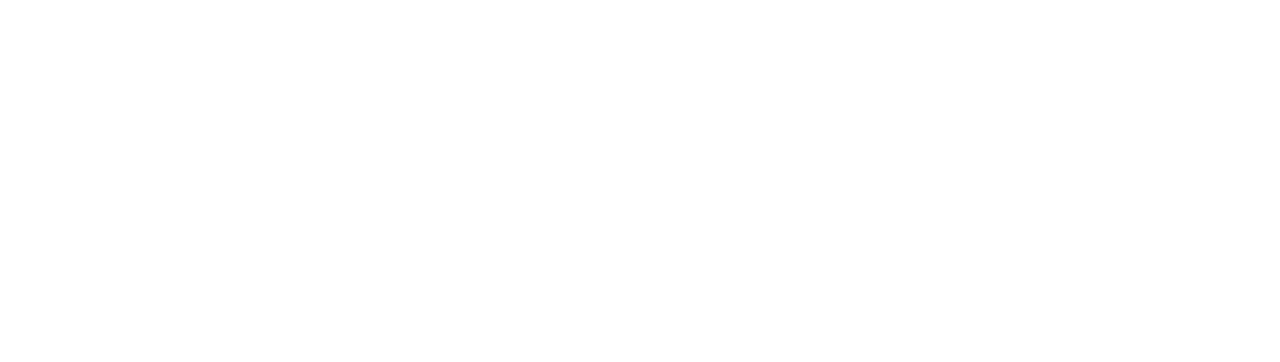
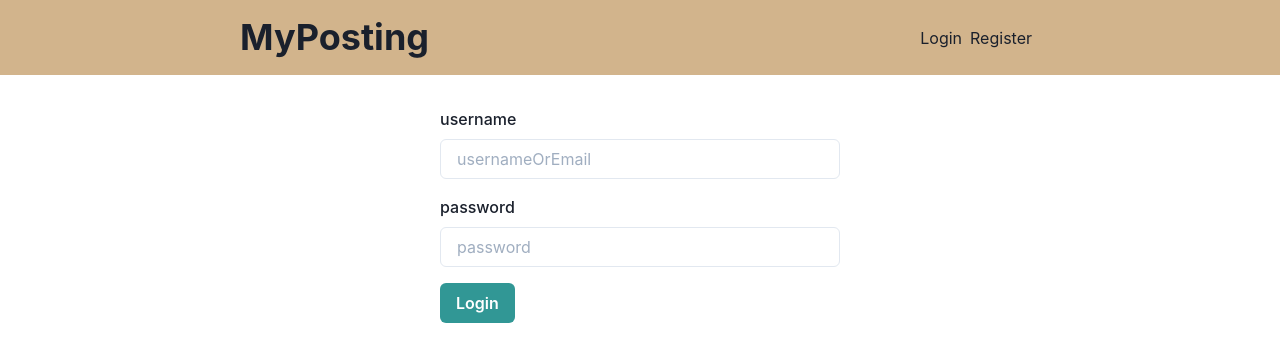
Before and after one commit to danhdeng/react-post-app, a Next.js app in the folder client/: page /login in a window 1280 px wide. Shown: the top 362 px of the page. Built offline with nearby package versions, Linux system fonts and the light colour scheme; no server answers.

Commit message:
add layout and fixed bug in useCheckAuth

```diff
--- a/client/src/components/InputField.tsx
+++ b/client/src/components/InputField.tsx
@@ -13,15 +13,14 @@
     textarea?: boolean
 }
 
-export const InputField = ({textarea,...props}:InputFieldProps) => {
-    const [field, {error}] =useField(props)
-    console.log('field from props',field)
+export const InputField = ({ textarea, ...props }: InputFieldProps) => {
+    const [field, { error }] = useField(props)
     return (
-		<FormControl isInvalid={!!error}>
-			<FormLabel htmlFor={field.name}>{props.label}</FormLabel>
+        <FormControl isInvalid={!!error}>
+            <FormLabel htmlFor={field.name}>{props.label}</FormLabel>
             {textarea ? (
                 <Textarea {...field} id={field.name} {...props} />
-                ) : (<Input {...field} id={field.name} {...props} />)
+            ) : (<Input {...field} id={field.name} {...props} />)
             }
             {error && <FormErrorMessage>{error}</FormErrorMessage>}
         </FormControl>
--- a/client/src/components/Layout.tsx
+++ b/client/src/components/Layout.tsx
@@ -1,9 +1,15 @@
-import React from 'react'
+import { ReactNode } from 'react'
+import { Navbar } from './Navbar'
+import { Wrapper } from './Wrapper'
 
-export const Layout = () => {
+interface ILayoutProps {
+    children: ReactNode
+}
+export const Layout = ({ children }: ILayoutProps) => {
     return (
-        <div>
-            Layout Component
-        </div>
+        <>
+            <Navbar></Navbar>
+            <Wrapper>{children}</Wrapper>
+        </>
     )
 }
--- a/client/src/components/Navbar.tsx
+++ b/client/src/components/Navbar.tsx
@@ -1,9 +1,75 @@
-import React from 'react'
+import { Reference, gql } from "@apollo/client"
+import { MeDocument, MeQuery, useLogoutMutation, useMeQuery } from "../generated/graphql"
+import NextLink from 'next/link'
+import { Link, Flex, Button, Box, Heading } from "@chakra-ui/react"
+export const Navbar = () => {
+    const { data, loading: useMeQueryLoading } = useMeQuery()
 
-export const Navbar = () => {
+    const [logout, { loading: useLogoutMutationLoading }] = useLogoutMutation()
+
+    const logoutUser = async () => {
+        await logout({
+            update(cache, { data }) {
+                if (data?.logout) {
+                    cache.writeQuery<MeQuery>({
+                        query: MeDocument,
+                        data: { me: null }
+                    })
+                    cache.modify({
+                        fields: {
+                            posts(existing) {
+                                existing.paginatedPosts.forEach((post: Reference) => {
+                                    cache.writeFragment({
+                                        id: post.__ref,
+                                        fragment: gql`
+                                                fragment VoteType on Post{
+                                                    voteType
+                                                }`,
+                                        data: {
+                                            voteType: 0
+                                        }
+                                    })
+                                })
+                                return existing
+                            }
+                        }
+                    })
+                }
+            }
+        })
+    }
+    let body
+    if (useMeQueryLoading) {
+        body = null
+    } else if (!data?.me) {
+        body = (
+            <>
+                <NextLink href='/login'>
+                    <Link mr={2}>Login</Link>
+                </NextLink>
+                <NextLink href='/register'>
+                    <Link mr={2}>Register</Link>
+                </NextLink>
+            </>
+        )
+    } else {
+        body = (
+            <Flex>
+                <NextLink href='/create-post'>
+                    <Button mr={4}>Create Post</Button>
+                </NextLink>
+                <Button onClick={logoutUser} isLoading={useLogoutMutationLoading}>Logout</Button>
+            </Flex>
+        )
+    }
     return (
-        <div>
-            navbar.component
-        </div>
+        <Box bg='tan' p={4}>
+            <Flex maxW={800} justifyContent='space-between' align='center' m='auto'>
+                <NextLink href='/'>
+                    <Heading>MyPosting</Heading>
+                </NextLink>
+                <Box>{body}</Box>
+            </Flex>
+        </Box>
     )
 }
--- a/client/src/pages/_app.tsx
+++ b/client/src/pages/_app.tsx
@@ -6,7 +6,8 @@
 const client = new ApolloClient({
   uri: 'http://localhost:4000/graphql',
   cache: new InMemoryCache(),
-  credentials: 'include'
+  credentials: 'include',
+  connectToDevTools: true
 })
 
 function MyApp({ Component, pageProps }: AppProps) {
--- a/client/src/pages/login.tsx
+++ b/client/src/pages/login.tsx
@@ -1,9 +1,103 @@
+import { Box, Button, Flex, Spinner, useToast } from '@chakra-ui/react'
+import { Form, Formik, FormikHelpers } from 'formik'
+import { useRouter } from 'next/router'
 import React from 'react'
+import { InputField } from '../components/InputField'
+import { Layout } from '../components/Layout'
+import { Wrapper } from '../components/Wrapper'
+import { LoginInput, MeDocument, useLoginMutation } from '../generated/graphql'
+import { mapFieldErrors } from '../helpers/mapFieldErrors'
+import { useCheckAuth } from '../utils/useCheckAuth'
 
 export default function Login() {
+    const router = useRouter()
+
+    const { data: authData, loading: authLoading } = useCheckAuth()
+
+    const initialValues: LoginInput = { usernameOrEmail: '', password: '' }
+
+    const [login, { loading: _loginUserLoading, error }] = useLoginMutation()
+
+    const toast = useToast()
+
+    const onloginSubmit = async (
+        values: LoginInput,
+        { setErrors }: FormikHelpers<LoginInput>
+    ) => {
+        const response = await login({
+            variables: {
+                loginInput: values
+            },
+            update(cache, { data }) {
+                if (data?.login.success) {
+                    console.log('DATA LOGIN', data)
+                    const meData = cache.readQuery({ query: MeDocument })
+                    console.log('MEDATA', meData)
+                    // cache.writeQuery<MeQuery>({
+                    //     query: MeDocument,
+                    //     data: { me: data.login.user }
+                    // })
+
+                }
+            }
+        })
+        if (response.data?.login.errors) {
+            setErrors(mapFieldErrors(response.data?.login.errors))
+        }
+        else if (response.data?.login.user) {
+            toast({
+                title: 'Welcome',
+                description: `${response.data.login.user.username}`,
+                status: 'success',
+                duration: 3000,
+                isClosable: true
+            })
+            router.push('/')
+        }
+    }
+
     return (
-        <div>
-
-        </div>
+        <>
+            {authLoading || (!authLoading && authData?.me) ? (
+                <Flex justifyContent='center' alignItems='center' minH='100vh'>
+                    <Spinner />
+                </Flex>
+            ) : (
+                <Layout>
+                    <Wrapper size='small'>
+                        {error && <p>Failed to login. Internal server error</p>}
+                        <Formik initialValues={initialValues} onSubmit={onloginSubmit}>
+                            {({ isSubmitting }) => (
+                                <Form>
+                                    <InputField
+                                        name='usernameOrEmail'
+                                        placeholder='usernameOrEmail'
+                                        label='username'
+                                        type='text'
+                                    />
+                                    <Box mt={4}>
+                                        <InputField
+                                            name='password'
+                                            placeholder='password'
+                                            label='password'
+                                            type='password'
+                                        />
+                                    </Box>
+                                    <Button
+                                        type='submit'
+                                        colorScheme='teal'
+                                        mt={4}
+                                        isLoading={isSubmitting}
+                                    >
+                                        Login
+                                    </Button>
+                                </Form>
+                            )
+                            }
+                        </Formik>
+                    </Wrapper>
+                </Layout>
+            )}
+        </>
     )
 }
--- a/client/src/utils/useCheckAuth.ts
+++ b/client/src/utils/useCheckAuth.ts
@@ -4,20 +4,20 @@
 
 export const useCheckAuth = () => {
     const router = useRouter()
-    const {data, loading}=useMeQuery()
+    const { data, loading } = useMeQuery()
 
     useEffect(() => {
-        if(!loading) {
-            if(data?.me && (router.route==='/login' || router.route==='/register' || router.route==='/forgot-password' || router.route==='/change-password')
-            ){
+        if (!loading) {
+            if (data?.me && (router.route === '/login' || router.route === '/register' || router.route === '/forgot-password' || router.route === '/change-password')
+            ) {
                 router.replace('/')
-            }else if(!data?.me && (router.route==='/login' || router.route==='/register')
-            ){
+            } else if (!data?.me && (router.route !== '/login' && router.route !== '/register')
+            ) {
                 router.replace('/login')
             }
         }
     }, [data, loading, router])
     return (
-        {data, loading}
+        { data, loading }
     )
 }
```
Also changed, not shown: client/src/pages/index.tsx (+4 -3 lines), client/src/pages/register.tsx (+25 -22 lines), 2 other files (tests, documents, lock files or other folders).
